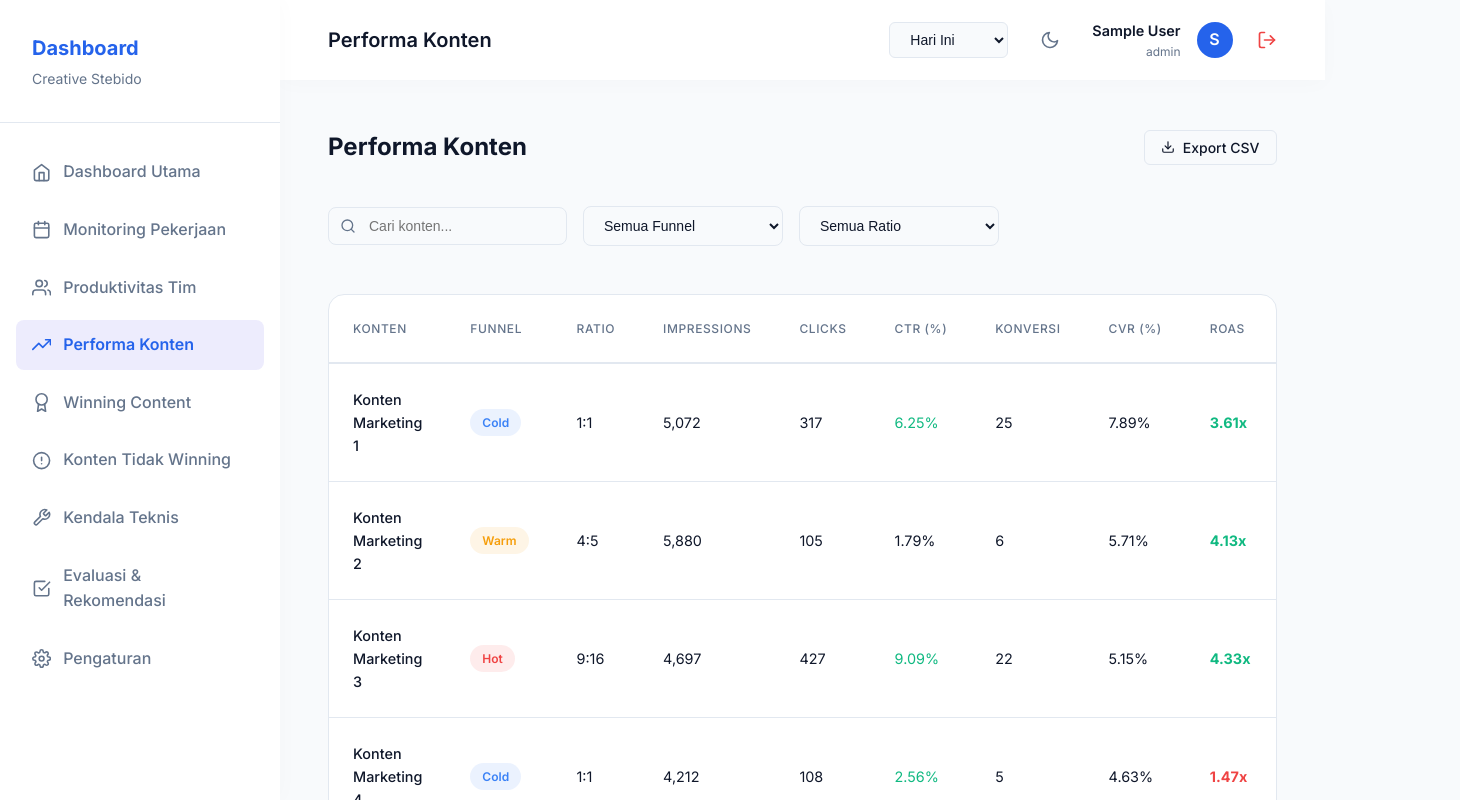
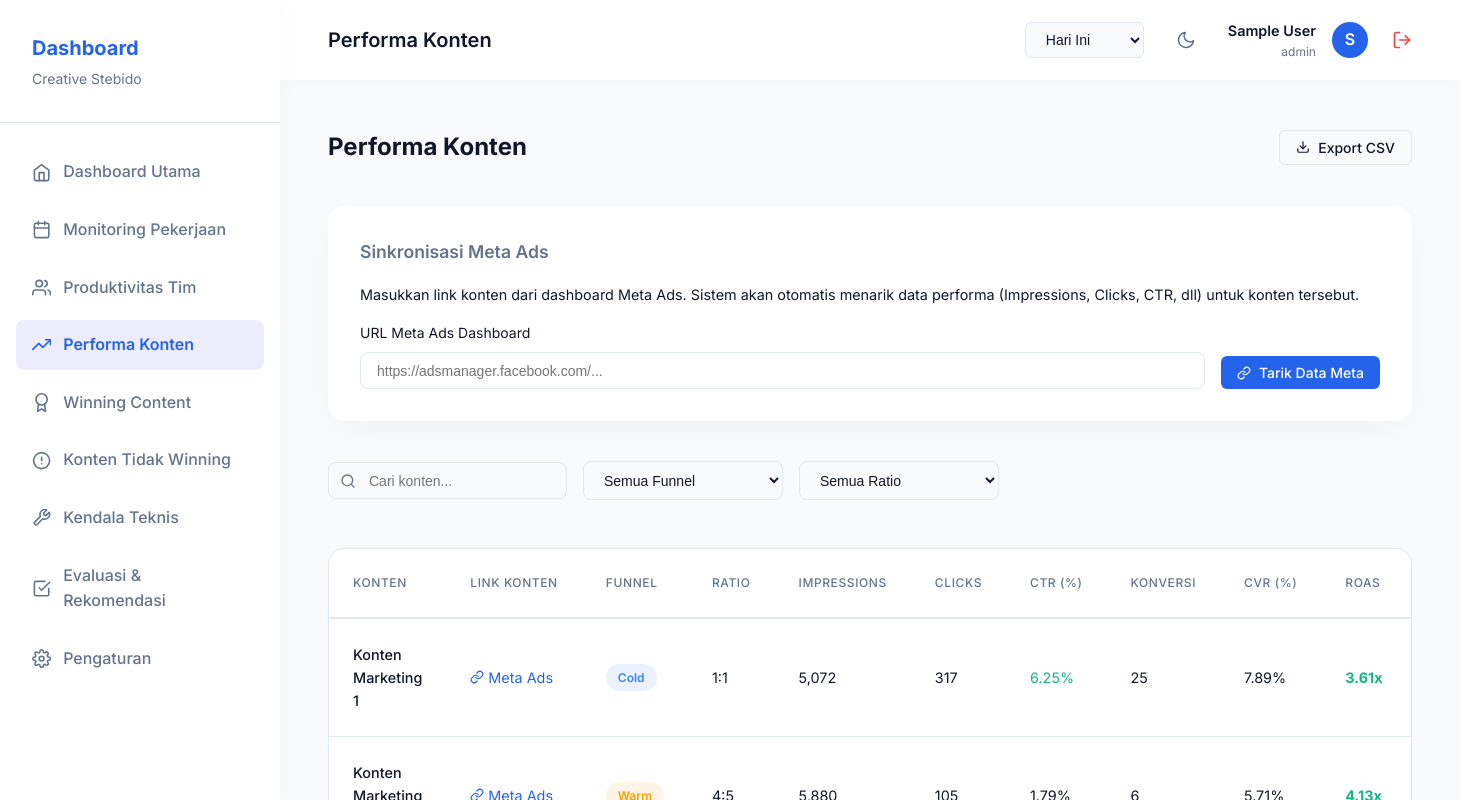
Before and after one commit to zaenudinputra44/Dashboard-Creative-Stebido, a React (Vite) app: page /performance in a window 1280 px wide. Shown: the top 800 px of the page, 1460 px wide, since content can reach past the window. Built offline with nearby package versions, Linux system fonts and the light colour scheme; sample sign-in values are in the browser's storage.

Commit message:
Feat: Add Meta Ads link column and data sync simulation in Performance page

```diff
--- a/src/pages/Performance.jsx
+++ b/src/pages/Performance.jsx
@@ -1,13 +1,77 @@
-import React, { useState, useMemo } from 'react';
+import React, { useState, useMemo, useEffect } from 'react';
 import { contentPerformance } from '../data/dummyData';
-import { FiSearch, FiFilter, FiDownload, FiChevronDown, FiChevronUp } from 'react-icons/fi';
+import { FiSearch, FiFilter, FiDownload, FiChevronDown, FiChevronUp, FiLink, FiRefreshCw } from 'react-icons/fi';
 import '../tables.css';
 
 const Performance = () => {
+  const [data, setData] = useState(contentPerformance);
   const [searchTerm, setSearchTerm] = useState('');
   const [filterFunnel, setFilterFunnel] = useState('All');
   const [filterRatio, setFilterRatio] = useState('All');
   const [sortConfig, setSortConfig] = useState({ key: null, direction: 'asc' });
+
+  // State untuk form tambah data Meta Ads
+  const [newLink, setNewLink] = useState('');
+  const [isFetching, setIsFetching] = useState(false);
+
+  // Load dari localStorage jika ada
+  useEffect(() => {
+    const saved = localStorage.getItem('performanceData');
+    if (saved) {
+      setData(JSON.parse(saved));
+    } else {
+      // Tambahkan property metaLink ke data dummy awal
+      const initialData = contentPerformance.map(item => ({
+        ...item,
+        metaLink: 'https://adsmanager.facebook.com/'
+      }));
+      setData(initialData);
+    }
+  }, []);
+
+  const handleFetchMetaAds = (e) => {
+    e.preventDefault();
+    if (!newLink) return;
+
+    setIsFetching(true);
+
+    // Simulasi proses penarikan data dari Meta Ads API (delay 1.5 detik)
+    setTimeout(() => {
+      const newId = data.length > 0 ? Math.max(...data.map(d => d.id)) + 1 : 1;
+
+      // Generate random mocked metrics
+      const impressions = Math.floor(Math.random() * 100000) + 10000;
+      const clicks = Math.floor(impressions * (Math.random() * 0.05 + 0.01)); // 1-6% CTR
+      const ctr = ((clicks / impressions) * 100).toFixed(2);
+      const transactions = Math.floor(clicks * (Math.random() * 0.05 + 0.005)); // 0.5-5.5% CVR
+      const conversionRate = transactions > 0 ? ((transactions / clicks) * 100).toFixed(2) : '0.00';
+      const roas = (Math.random() * 4 + 0.5).toFixed(1); // 0.5x - 4.5x ROAS
+
+      const funnels = ['Cold', 'Warm', 'Hot'];
+      const ratios = ['1:1', '4:5', '9:16'];
+
+      const newData = {
+        id: newId,
+        title: `Konten Hasil Sync #${newId}`,
+        funnel: funnels[Math.floor(Math.random() * funnels.length)],
+        ratio: ratios[Math.floor(Math.random() * ratios.length)],
+        impressions,
+        clicks,
+        ctr,
+        transactions,
+        conversionRate,
+        roas,
+        metaLink: newLink
+      };
+
+      const updatedData = [newData, ...data];
+      setData(updatedData);
+      localStorage.setItem('performanceData', JSON.stringify(updatedData));
+
+      setNewLink('');
+      setIsFetching(false);
+    }, 1500);
+  };
 
   const handleSort = (key) => {
     let direction = 'asc';
@@ -18,7 +82,7 @@ const Performance = () => {
   };
 
   const processedData = useMemo(() => {
-    let filtered = contentPerformance.filter(item => {
+    let filtered = data.filter(item => {
       const matchSearch = item.title.toLowerCase().includes(searchTerm.toLowerCase());
       const matchFunnel = filterFunnel === 'All' || item.funnel === filterFunnel;
       const matchRatio = filterRatio === 'All' || item.ratio === filterRatio;
@@ -30,7 +94,6 @@ const Performance = () => {
         let aValue = a[sortConfig.key];
         let bValue = b[sortConfig.key];
 
-        // Convert to numbers if applicable
         if (sortConfig.key === 'ctr' || sortConfig.key === 'conversionRate' || sortConfig.key === 'roas') {
           aValue = parseFloat(aValue);
           bValue = parseFloat(bValue);
@@ -46,7 +109,7 @@ const Performance = () => {
       });
     }
     return filtered;
-  }, [searchTerm, filterFunnel, filterRatio, sortConfig]);
+  }, [searchTerm, filterFunnel, filterRatio, sortConfig, data]);
 
   const renderSortIcon = (key) => {
     if (sortConfig.key !== key) return null;
@@ -54,14 +117,13 @@ const Performance = () => {
   };
 
   const handleExportCSV = () => {
-    // 1. Definisikan header kolom
-    const headers = ["Konten", "Funnel", "Ratio", "Impressions", "Clicks", "CTR (%)", "Konversi", "CVR (%)", "ROAS"];
+    const headers = ["Konten", "Link Konten", "Funnel", "Ratio", "Impressions", "Clicks", "CTR (%)", "Konversi", "CVR (%)", "ROAS"];
 
-    // 2. Map data ke bentuk baris CSV
     const csvRows = [
-      headers.join(","), // Baris pertama adalah header
+      headers.join(","),
       ...processedData.map(item => [
         `"${item.title}"`,
+        `"${item.metaLink || '-'}"`,
         `"${item.funnel}"`,
         `"${item.ratio}"`,
         item.impressions,
@@ -73,10 +135,7 @@ const Performance = () => {
       ].join(","))
     ];
 
-    // 3. Gabungkan semua baris dengan newline
     const csvContent = csvRows.join("\n");
-
-    // 4. Buat file Blob dan trigger download
     const blob = new Blob([csvContent], { type: 'text/csv;charset=utf-8;' });
     const url = URL.createObjectURL(blob);
     const link = document.createElement("a");
@@ -95,6 +154,30 @@ const Performance = () => {
         <button className="action-btn secondary" onClick={handleExportCSV}>
           <FiDownload /> Export CSV
         </button>
+      </div>
+
+      <div className="card mb-4">
+        <h3 className="card-title mb-4" style={{ fontSize: '1.1rem' }}>Sinkronisasi Meta Ads</h3>
+        <p className="text-muted" style={{ marginBottom: '1rem', fontSize: '0.9rem' }}>
+          Masukkan link konten dari dashboard Meta Ads. Sistem akan otomatis menarik data performa (Impressions, Clicks, CTR, dll) untuk konten tersebut.
+        </p>
+        <form onSubmit={handleFetchMetaAds} style={{ display: 'flex', gap: '1rem', alignItems: 'flex-end', flexWrap: 'wrap' }}>
+          <div style={{ flex: '1', minWidth: '300px' }}>
+            <label style={{ fontSize: '0.875rem', marginBottom: '0.5rem', display: 'block' }}>URL Meta Ads Dashboard</label>
+            <input
+              type="url"
+              className="filter-input"
+              style={{ width: '100%' }}
+              placeholder="https://adsmanager.facebook.com/..."
+              value={newLink}
+              onChange={(e) => setNewLink(e.target.value)}
+              required
+            />
+          </div>
+          <button type="submit" className="action-btn" disabled={isFetching} style={{ minWidth: '150px', justifyContent: 'center' }}>
+            {isFetching ? <><FiRefreshCw className="spin" /> Menarik Data...</> : <><FiLink /> Tarik Data Meta</>}
+          </button>
+        </form>
       </div>
 
       <div className="filters-bar">
@@ -127,6 +210,7 @@ const Performance = () => {
           <thead>
             <tr>
               <th onClick={() => handleSort('title')} style={{cursor: 'pointer'}}>Konten {renderSortIcon('title')}</th>
+              <th>Link Konten</th>
               <th onClick={() => handleSort('funnel')} style={{cursor: 'pointer'}}>Funnel {renderSortIcon('funnel')}</th>
               <th onClick={() => handleSort('ratio')} style={{cursor: 'pointer'}}>Ratio {renderSortIcon('ratio')}</th>
               <th onClick={() => handleSort('impressions')} style={{cursor: 'pointer'}}>Impressions {renderSortIcon('impressions')}</th>
@@ -141,6 +225,15 @@ const Performance = () => {
             {processedData.map((item) => (
               <tr key={item.id}>
                 <td className="font-medium">{item.title}</td>
+                <td>
+                  {item.metaLink && item.metaLink !== '-' ? (
+                    <a href={item.metaLink} target="_blank" rel="noreferrer" style={{ color: 'var(--primary-color)', textDecoration: 'none', display: 'flex', alignItems: 'center', gap: '0.25rem' }}>
+                      <FiLink size={14} /> Meta Ads
+                    </a>
+                  ) : (
+                    <span className="text-muted">-</span>
+                  )}
+                </td>
                 <td><span className={`badge ${item.funnel === 'Hot' ? 'badge-danger' : item.funnel === 'Warm' ? 'badge-warning' : 'badge-info'}`}>{item.funnel}</span></td>
                 <td>{item.ratio}</td>
                 <td>{item.impressions.toLocaleString()}</td>
@@ -161,7 +254,7 @@ const Performance = () => {
             ))}
             {processedData.length === 0 && (
               <tr>
-                <td colSpan="9" style={{ textAlign: 'center', padding: '2rem' }}>Tidak ada data yang cocok dengan pencarian Anda.</td>
+                <td colSpan="10" style={{ textAlign: 'center', padding: '2rem' }}>Tidak ada data yang cocok dengan pencarian Anda.</td>
               </tr>
             )}
           </tbody>
```
